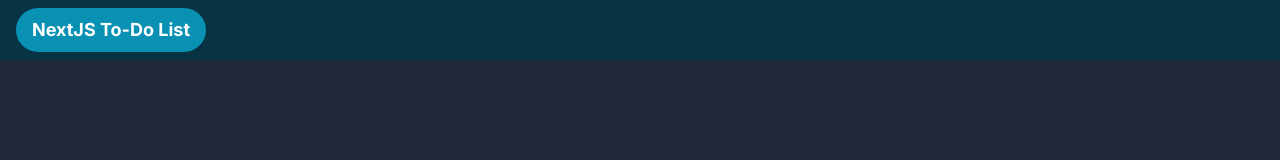
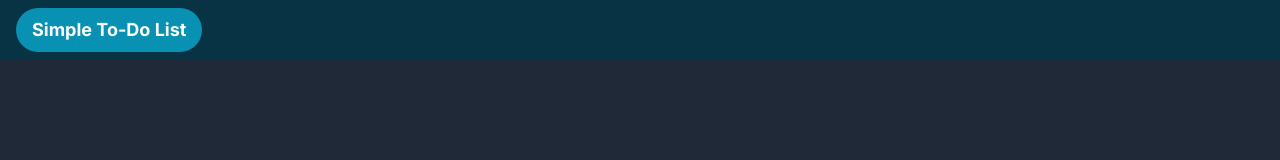
Before and after one commit to gtopinio/nextjs-todo-app, a Next.js app: page / in a window 1280 px wide. Shown: the top 160 px of the page. Built offline with nearby package versions, Linux system fonts and the light colour scheme.

Commit message:
update: change the nav bar app title to 'Simple To-Do List'

```diff
--- a/src/app/AppNavBar.js
+++ b/src/app/AppNavBar.js
@@ -4,7 +4,7 @@ export default function AppNavBar() {
         <nav className="bg-cyan-950">
           <div className="max-w-7xl mx-auto px-4 py-2 flex justify-start">
             <button className="rounded-3xl px-4 py-2 bg-cyan-600 hover:bg-cyan-700">
-              <span className="text-white text-lg font-bold">NextJS To-Do List</span>
+              <span className="text-white text-lg font-bold">Simple To-Do List</span>
             </button>
           </div>
         </nav>
```
